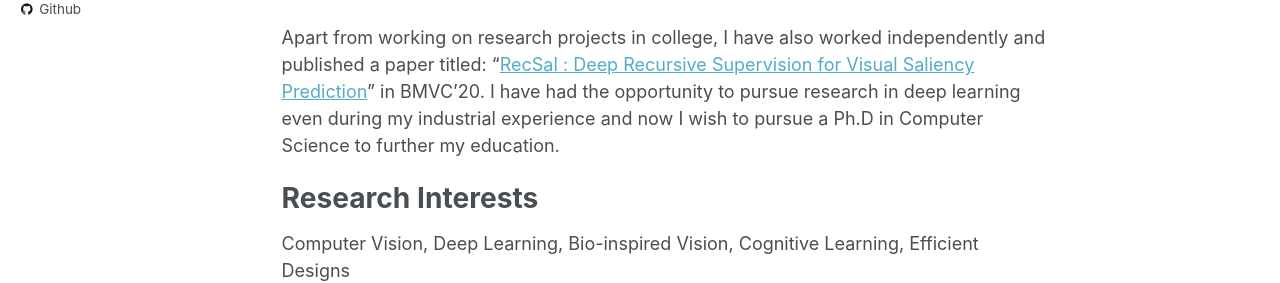
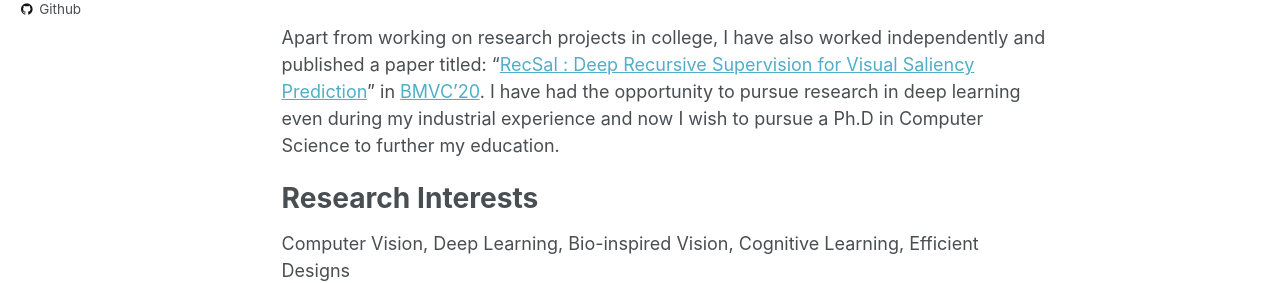
Before and after one commit to sandeep-sm/sandeep-sm.github.io, a Jekyll site: the page built from _pages/about.md, in a window 1280 px wide and 950 px high. Shown: the part 453-736 px from the top of the window. Built offline with Jekyll 4.4.1, drawn with Linux system fonts in a browser that asks for light colours; part of the change alters nothing that is shown.

Commit message:
first commit2

```diff
--- a/_pages/about.md
+++ b/_pages/about.md
@@ -12,7 +12,7 @@ I'm a Senior Research Engineer at Samsung, working in the Vision Research Group
 I graduated with a Master's (Honors) and Bachelor's in Tech. from the Departement of Electronics and Electrical Communication Engineering, Indian Institute of Technology Kharagpur. I specialize in Visual Image Processing and Embedded systems. I also did my minor in Computer Science and Engineering at the same place.
 
 Apart from working on research projects in college, I have also worked independently and published a paper titled: "[RecSal : Deep Recursive Supervision for
-Visual Saliency Prediction](https://www.bmvc2020-conference.com/assets/papers/0539.pdf)" in BMVC'20. I have had the opportunity to pursue research in deep learning even during my industrial experience and now I wish to pursue a Ph.D in Computer Science to further my education.
+Visual Saliency Prediction](https://www.bmvc2020-conference.com/assets/papers/0539.pdf)" in [BMVC'20](https://www.bmvc2020-conference.com/). I have had the opportunity to pursue research in deep learning even during my industrial experience and now I wish to pursue a Ph.D in Computer Science to further my education.
 
 Research Interests
 ==================
```
